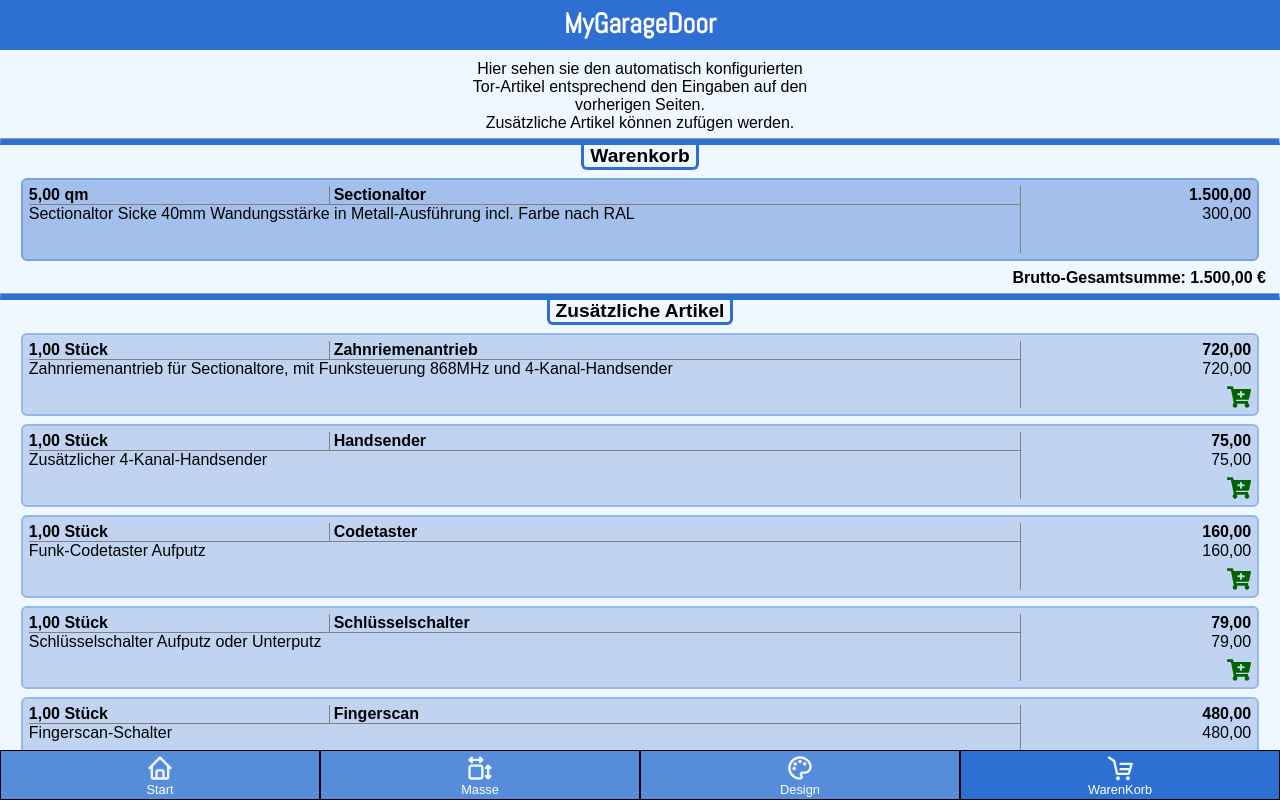
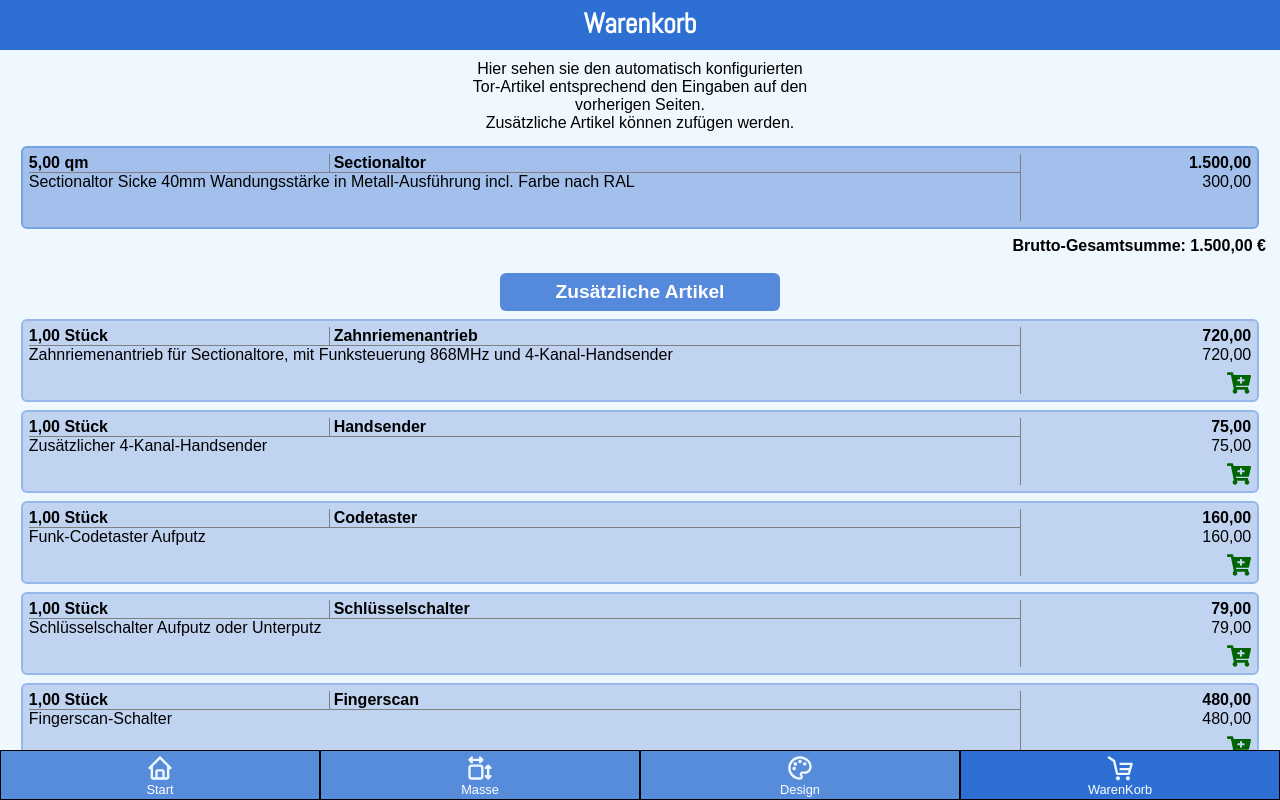
Before and after one commit to FrankOelsch/capstone-project, a React (Create React App) app: page /cart in a window 1280 px wide. Shown: the top 800 px of the page. Built offline with nearby package versions, Linux system fonts and the light colour scheme.

Commit message:
edit ui/ux on all pages

```diff
--- a/src/Variables.js
+++ b/src/Variables.js
@@ -1,5 +1,5 @@
-export const BACKGROUND_COLOR_1 = "hsla(216, 65%, 50%, .9)";
-export const BACKGROUND_COLOR_2 = "rgb(240, 248, 255, .9)";
+export const BACKGROUND_COLOR_1 = "hsla(216, 65%, 50%, 0.8)";
+export const BACKGROUND_COLOR_2 = "rgb(240, 248, 255, 0.8)";
 export const BACKGROUND_COLOR_3 = "aliceblue";
 export const BACKGROUND_COLOR_4 = "aliceblue";
 export const BACKGROUND_COLOR_5 = "aliceblue";
@@ -10,4 +10,4 @@
 export const BORDER_COLOR_4 = "hsla(216, 65%, 80%, 1)";
 export const BORDER_COLOR_5 = "hsla(216, 65%, 80%, 1)";
 
-export const BOX_SHADOW_1 = "3px 3px 3px White";
+export const BOX_SHADOW_1 = "3px 3px 5px grey";
--- a/src/components/Header.js
+++ b/src/components/Header.js
@@ -1,9 +1,9 @@
 import styled from "styled-components";
 
-export default function Header() {
+export default function Header({ text }) {
   return (
     <StyledHeader>
-      <StyledH1>MyGarageDoor</StyledH1>
+      <StyledH1>{text}</StyledH1>
     </StyledHeader>
   );
 }
--- a/src/components/Item.js
+++ b/src/components/Item.js
@@ -1,6 +1,7 @@
 import styled from "styled-components";
 import { getLocaleStringFromNumber } from "../utils/helper";
 import { FaTrashAlt, FaRegEdit, FaCartPlus } from "react-icons/fa";
+import * as variables from "../Variables";
 
 export default function Item({ item, onCreate, onEdit, onDelete }) {
   return (
@@ -43,6 +44,7 @@
   justify-content: stretch;
   margin: 8px;
   padding: 6px;
+  /* box-shadow: ${variables.BOX_SHADOW_1}; */
   background-color: ${(prop) =>
     prop.variante === true ? "hsl(216, 65%, 78%)" : "hsl(216, 65%, 85%)"};
   border-radius: 6px;
--- a/src/pages/Cart.js
+++ b/src/pages/Cart.js
@@ -8,6 +8,7 @@
 import ReactModal from "react-modal";
 import { getLocaleStringFromNumber, getSquareMeters } from "../utils/helper";
 import TextInput from "../components/TextInput";
+import * as variables from "../Variables";
 
 const customStyles = {
   overlay: {
@@ -203,7 +204,7 @@
 
   return (
     <>
-      <Header />
+      <Header text={"Warenkorb"} />
       <Container>
         <StyledTopP>
           Hier sehen sie den automatisch konfigurierten
@@ -212,9 +213,6 @@
           Zusätzliche Artikel können zufügen werden.
         </StyledTopP>
 
-        <StyledHr />
-
-        <StyledH2>Warenkorb</StyledH2>
         <StyledSection>
           {filteredCartItems.map((item) => (
             <Item
@@ -268,9 +266,8 @@
         </ReactModal>
 
         <StyledSumP>{"Brutto-Gesamtsumme: " + getSum() + " €"}</StyledSumP>
-        <StyledHr />
 
-        <StyledH2>Zusätzliche Artikel</StyledH2>
+        <StyledH4>Zusätzliche Artikel</StyledH4>
         <StyledSection>
           {filteredShopItems.map((item) => (
             <Item
@@ -298,17 +295,6 @@
   align-items: center;
   justify-content: center;
   text-align: center;
-`;
-
-const StyledH2 = styled.h2`
-  font-family: Arial, Helvetica, sans-serif;
-  font-size: 1.2em;
-  margin-top: 0px;
-  padding: 0 6px;
-  border-radius: 0px 0px 6px 6px;
-  border-bottom: 3px solid hsl(216, 65%, 50%);
-  border-left: 3px solid hsl(216, 65%, 50%);
-  border-right: 3px solid hsl(216, 65%, 50%);
 `;
 
 const StyledH3 = styled.h3`
@@ -343,11 +329,6 @@
   margin-bottom: 6px;
 `;
 
-const StyledHr = styled.hr`
-  width: 100%;
-  border-bottom: 6px solid hsl(216, 65%, 50%);
-`;
-
 const StyledButton = styled.button`
   font-family: Arial, Helvetica, sans-serif;
   font-size: 1.2em;
@@ -366,3 +347,15 @@
     border-color: hsl(216, 65%, 50%);
   }
 `;
+
+const StyledH4 = styled.h4`
+  font-family: Arial, Helvetica, sans-serif;
+  font-size: 1.2em;
+  color: white;
+  width: 280px;
+  padding: 8px;
+  border-color: ${variables.BACKGROUND_COLOR_1};
+  border-radius: 6px;
+  background-color: ${variables.BACKGROUND_COLOR_1};
+  margin-top: 12px;
+`;
--- a/src/pages/Design.js
+++ b/src/pages/Design.js
@@ -63,8 +63,6 @@
 
     let wallColor = config.wallColor;
     let doorColor = config.doorColor;
-    console.log("wallColor" + wallColor);
-    console.log("doorColor" + doorColor);
 
     let startY = 340;
     let canvBreite = canv.width;
@@ -202,12 +200,8 @@
 
   return (
     <>
-      <Header />
+      <Header text={configForSave.system + " " + qm + " qm"} />
       <Container>
-        <StyledH3>
-          {configForSave.system}: {qm} qm
-        </StyledH3>
-
         <StyledCanvas id="canvas" ref={canvasRef} width={650} height={400}>
           Your browser does not support the HTML5 canvas tag.
         </StyledCanvas>
--- a/src/pages/Home.js
+++ b/src/pages/Home.js
@@ -19,12 +19,12 @@
 
   return (
     <>
-      <Header />
+      <Header text={"MyGarageDoor"} />
       <Container>
         <Wrapper>
           <StyledH2>
-            Mit dieser App können sie ihr Garagentor <br />
-            incl. Kostenvorschau planen
+            Mit dieser App können sie ganz einfach ihre <br />
+            Garage vorplanen + Kosten einschätzen
           </StyledH2>
           <StyledArticle>
             <h3>Sectionaltor</h3>
@@ -111,7 +111,6 @@
   border: 3px solid;
   background-color: ${variables.BACKGROUND_COLOR_2};
   border-color: ${variables.BACKGROUND_COLOR_1};
-  /* box-shadow: ${variables.BOX_SHADOW_1}; */
   border-radius: 8px;
   width: 280px;
   padding: 8px;
@@ -141,7 +140,6 @@
   border-radius: 6px;
   outline: none;
   background-color: ${variables.BACKGROUND_COLOR_1};
-  /* box-shadow: ${variables.BOX_SHADOW_1}; */
   text-decoration: none;
   margin-top: 12px;
 
@@ -152,10 +150,8 @@
 
 const StyledH2 = styled.h2`
   font-family: "Noto Sans", Arial, Helvetica, sans-serif;
-  font-size: 1.1em;
+  font-size: 1.05em;
   margin-top: 16px;
   padding: 0;
   color: black;
-  /* background-color: hsla(255, 100%, 100%, 0.9); */
-  /* text-shadow: 0px 0px 30px #ffffff; */
 `;
--- a/src/pages/Measure.js
+++ b/src/pages/Measure.js
@@ -284,12 +284,8 @@
 
   return (
     <>
-      <Header />
+      <Header text={configForSave.system + " " + qm + " qm"} />
       <Container>
-        <StyledH3>
-          {configForSave.system}: {qm} qm
-        </StyledH3>
-
         <StyledCanvas id="canvas" ref={canvasRef} width={650} height={400}>
           Your browser does not support the HTML5 canvas tag.
         </StyledCanvas>
```
